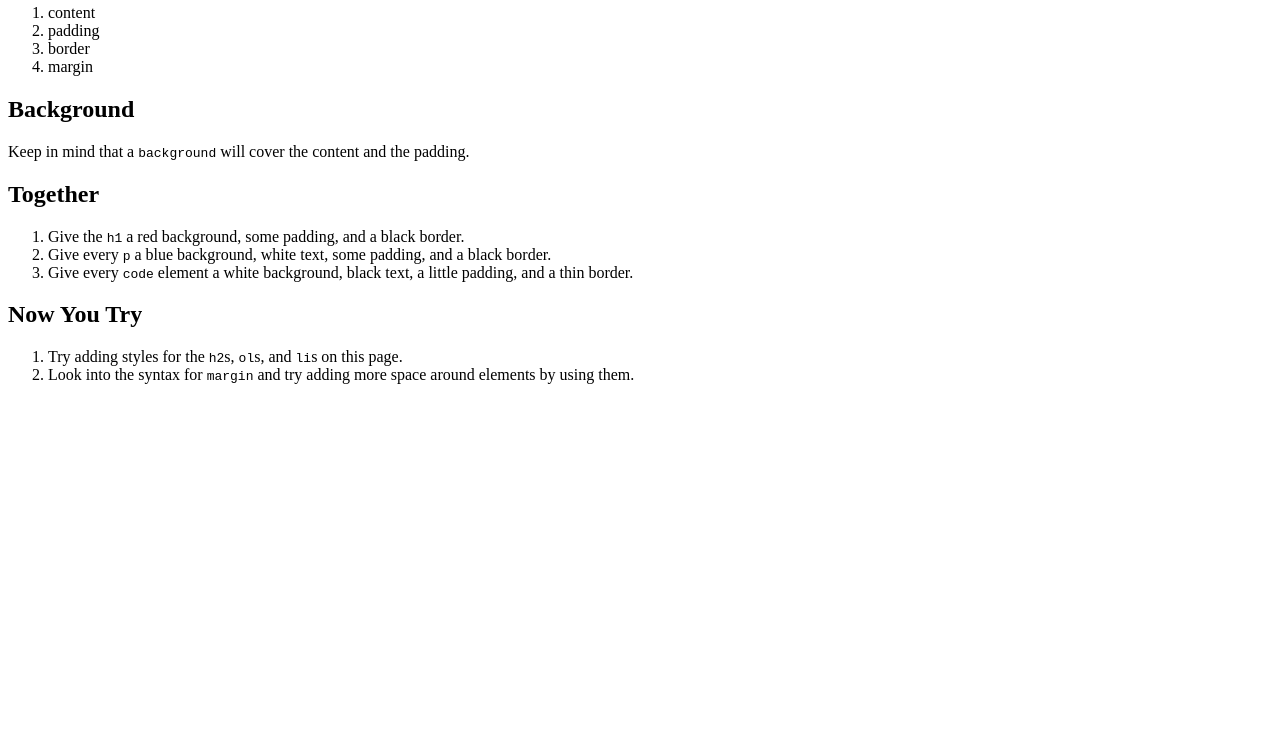
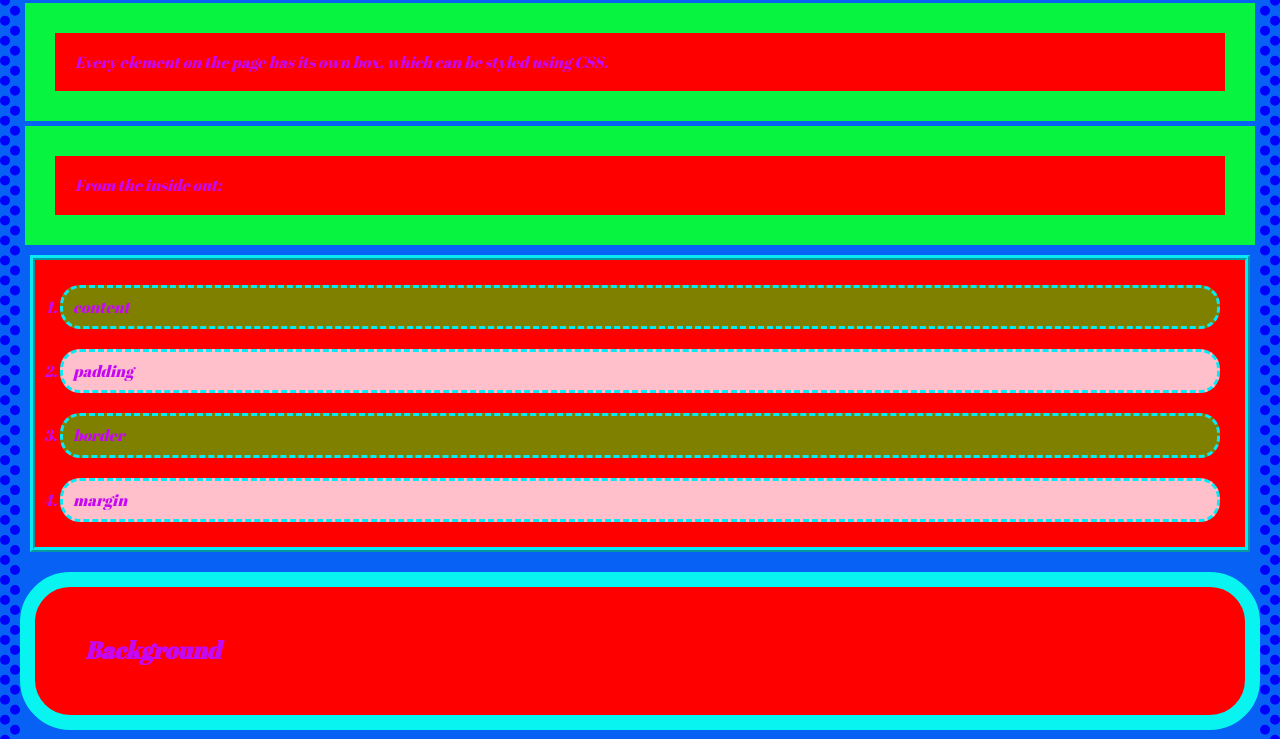
Before and after one commit to abuchart/fewd-week-2-starter-code, a plain HTML site: page starter_code/tags_boxes/index.html in a window 1280 px wide. Shown: the part 144-883 px from the top of the page. Before the commit the page ends 800 px from the top, so only its background shows below. Drawn offline with nearby package versions, Linux system fonts and the light colour scheme.

Commit message:
Practice

```diff
--- a/starter_code/tags_boxes/css/style.css
+++ b/starter_code/tags_boxes/css/style.css
@@ -0,0 +1,79 @@
+/*this is a css comment*/
+/*these comments can be read by anyone*/
+
+* {
+	background-color: #0761F4;
+	color: #C507F4;
+	font-family: 'Abril Fatface', cursive;
+	font-style: italic;
+	border: 10px dotted blue;
+}
+
+h1 {
+	padding: 20px; /*bubble wrap*/
+	margin: 20px; /*white space between tags*/
+	border: 5px solid #07F43D; /*our cardboard box*/
+	background-color: red;
+}
+
+h2 {
+	padding: 50px;
+	margin: 2px red;
+	border: solid 15px #07F4F0;
+	border-radius: 50px;
+	background-color: red;
+}
+
+p {
+	padding: 20px;
+	margin: 5px;
+	border: 30px solid #07F440;
+	background-color: red;
+}
+
+ul {
+	padding: 5px;
+	margin: 10px;
+	border: 5px ridge #07E9F4;
+	background-color:red;
+}
+
+ol {
+	padding: 5px;
+	margin: 10px;
+	border: 5px ridge #07E9F4;
+	background-color:red;
+}
+
+li {
+	padding: 10px;
+	margin: 20px;
+	border: dashed #07E9F4;
+	border-radius: 20px;
+	background: lime;
+}
+
+ul li {
+	background-color: pink;
+}
+
+.secret {
+	color: black;
+	background: black;
+}
+
+.snow {
+	background: aliceblue;
+}
+
+.lime-items {
+	background: lime;
+}
+
+.lime-items:nth-child(odd) {
+	background: olive;
+}
+
+.lime-items:nth-child(even) {
+	background: pink;
+}
--- a/starter_code/tags_boxes/index.html
+++ b/starter_code/tags_boxes/index.html
@@ -6,8 +6,11 @@
   <meta charset="UTF-8">
 
   <title>The Box Model</title>
+    <link rel="stylesheet" href="https://cdnjs.cloudflare.com/ajax/libs/normalize/7.0.0/normalize.css" />
 
     <link rel="stylesheet" href="css/style.css" media="screen" type="text/css" />
+
+    <link href="https://fonts.googleapis.com/css?family=Abril+Fatface" rel="stylesheet">
 
 </head>
 
@@ -17,27 +20,39 @@
   <p>Every element on the page has its own box, which can be styled using CSS.</p>
   <p>From the inside out:</p>
   <ol>
-    <li>content</li>
-    <li>padding</li>
-    <li>border</li>
-    <li>margin</li>
+    <li class="lime-items">content</li>
+    <li class= "lime-items">padding</li>
+    <li class="lime-items">border</li>
+    <li class="lime-items">margin</li>
   </ol>
 
 <h2>Background</h2>
 <p>Keep in mind that a <code>background</code> will cover the content and the padding.</p>
 
 <h2>Together</h2>
-<ol>
-  <li>Give the <code>h1</code> a red background, some padding, and a black border.</li>
-  <li>Give every <code>p</code> a blue background, white text, some padding, and a black border.</li>
-  <li>Give every <code>code</code> element a white background, black text, a little padding, and a thin border.</li>
-</ol>
+<ul>
+  <li class='secret'>Give the <code>h1</code> a red background, some padding, and a black border.</li>
+  <li class="lime-items">Give every <code>p</code> a blue background, white text, some padding, and a black border.</li>
+  <li class="lime-items">Give every <code>code</code> element a white background, black text, a little padding, and a thin border.</li>
+</ul>
 
 <h2>Now You Try</h2>
-<ol>
-  <li>Try adding styles for the <code>h2</code>s, <code>ol</code>s, and <code>li</code>s on this page.</li>
-  <li>Look into the syntax for <code>margin</code> and try adding more space around elements by using them.</li>
-</ol>
+<ul>
+  <li class="lime-items">Try adding styles for the <code>h2</code>s, <code>ol</code>s, and <code>li</code>s on this page.</li>
+  <li class="lime-items">Look into the syntax for <code>margin</code> and try adding more space around elements by using them.</li>
+</ul>
+
+<section>
+  <article>
+  <ul>
+    <li class="snow">Pamela</li>
+    <li class="lime-items">Sarah</li>
+    <li class="lime-items">Bill Nye</li>
+    <li class="lime-items">Addy Osmani</li>
+  </ul>
+
+  </article>
+</section>
 
 </body>
 
```
Also changed, not shown: 2 other files.
